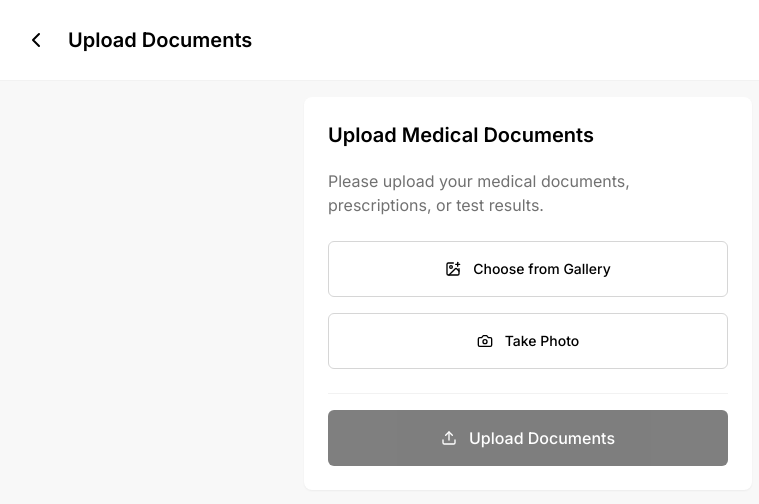
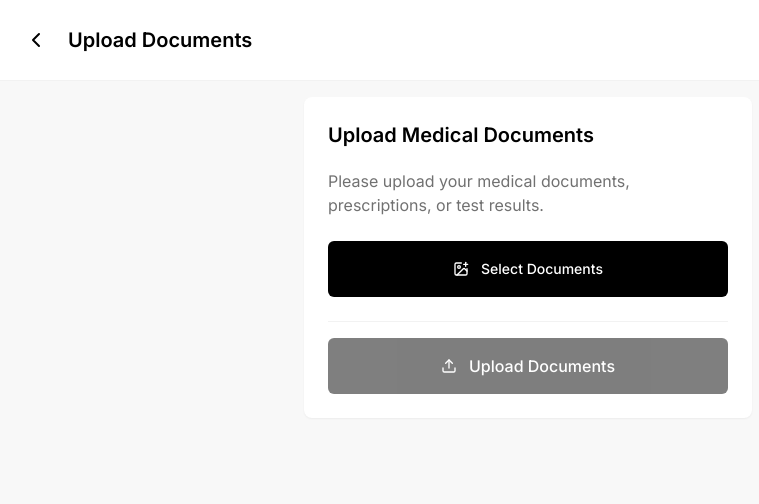
Before and after one commit to VishiATChoudhary/patient-journey-pilot, a React (Vite) app: page /upload in a window 1280 px wide. Shown: the top 504 px of the page, without its empty margins (112-871 px from the left). Built offline with nearby package versions, Linux system fonts and the light colour scheme.

Commit message:
Refactor: Remove redundant iOS file selection buttons
Remove the "Choose from Gallery" and "Take Photo" buttons in iOS to avoid redundant native selection.

```diff
--- a/src/pages/DocumentUpload.tsx
+++ b/src/pages/DocumentUpload.tsx
@@ -7,7 +7,7 @@ import { useAppContext, Document } from "@/context/AppContext";
 import { uploadDocument } from "@/lib/supabase";
 import Header from "@/components/Header";
 import LoadingSpinner from "@/components/LoadingSpinner";
-import { Camera, Upload, X, ImagePlus } from "lucide-react";
+import { Upload, X, ImagePlus } from "lucide-react";
 import { toast } from "sonner";
 
 const DocumentUpload: React.FC = () => {
@@ -17,6 +17,14 @@ const DocumentUpload: React.FC = () => {
   const [isLoading, setIsLoading] = useState(false);
   const fileInputRef = useRef<HTMLInputElement>(null);
   const navigate = useNavigate();
+
+  // If in accessibility mode, redirect to home
+  React.useEffect(() => {
+    if (mode === "accessibility") {
+      toast.error("File uploads are not available in Fine Wine Aged Mode");
+      navigate("/");
+    }
+  }, [mode, navigate]);
 
   const handleFileSelect = (event: React.ChangeEvent<HTMLInputElement>) => {
     const selectedFiles = event.target.files;
@@ -78,10 +86,13 @@ const DocumentUpload: React.FC = () => {
     }
   };
 
-  const showCamera = 'mediaDevices' in navigator;
+  // If in accessibility mode, don't render the upload UI
+  if (mode === "accessibility") {
+    return null;
+  }
 
   return (
-    <div className={`min-h-screen bg-uber-gray-50 flex flex-col ${mode === "accessibility" ? "accessibility-mode" : ""}`}>
+    <div className="min-h-screen bg-uber-gray-50 flex flex-col">
       <Header title="Upload Documents" showBackButton />
 
       {isLoading && <LoadingSpinner />}
@@ -89,7 +100,7 @@ const DocumentUpload: React.FC = () => {
       <main className="flex-grow p-4">
         <div className="w-full max-w-md mx-auto space-y-5">
           <Card className="p-6 bg-white border-0 shadow-sm rounded-lg">
-            <h2 className={`font-semibold text-uber-black mb-5 ${mode === "accessibility" ? "text-2xl" : "text-xl"}`}>
+            <h2 className="font-semibold text-uber-black mb-5 text-xl">
               Upload Medical Documents
             </h2>
 
@@ -106,33 +117,20 @@ const DocumentUpload: React.FC = () => {
               multiple
             />
 
-            <div className="grid grid-cols-1 gap-4 mb-6">
+            <div className="mb-6">
               <Button
                 onClick={triggerFileInput}
-                className="w-full bg-white border border-uber-gray-300 text-uber-black hover:bg-uber-gray-50 h-14 flex items-center justify-center gap-3 transition-colors"
-                variant="outline"
+                className="w-full bg-uber-black text-white hover:bg-uber-gray-900 h-14 flex items-center justify-center gap-3 transition-colors"
                 type="button"
               >
                 <ImagePlus size={22} />
-                Choose from Gallery
+                Select Documents
               </Button>
-
-              {showCamera && (
-                <Button
-                  onClick={triggerFileInput}
-                  className="w-full bg-white border border-uber-gray-300 text-uber-black hover:bg-uber-gray-50 h-14 flex items-center justify-center gap-3 transition-colors"
-                  variant="outline"
-                  type="button"
-                >
-                  <Camera size={22} />
-                  Take Photo
-                </Button>
-              )}
             </div>
 
             {previews.length > 0 && (
               <div className="space-y-4 mb-6">
-                <h3 className={`font-medium ${mode === "accessibility" ? "text-xl" : "text-lg"}`}>
+                <h3 className="font-medium text-lg">
                   Document Preview
                 </h3>
 
--- a/src/pages/ModeSelection.tsx
+++ b/src/pages/ModeSelection.tsx
@@ -4,6 +4,7 @@ import { useNavigate } from "react-router-dom";
 import { Button } from "@/components/ui/button";
 import { useAppContext } from "@/context/AppContext";
 import { PlusCircle, Upload } from "lucide-react";
+import { toast } from "sonner";
 
 const ModeSelection: React.FC = () => {
   const navigate = useNavigate();
@@ -11,7 +12,13 @@ const ModeSelection: React.FC = () => {
 
   const handleModeSelection = (mode: "standard" | "accessibility") => {
     setMode(mode);
-    navigate("/upload");
+
+    if (mode === "accessibility") {
+      toast.info("Fine Wine Aged Mode activated. Some features are limited.");
+      // Stay on home page for accessibility mode
+    } else {
+      navigate("/upload");
+    }
   };
 
   return (
```
